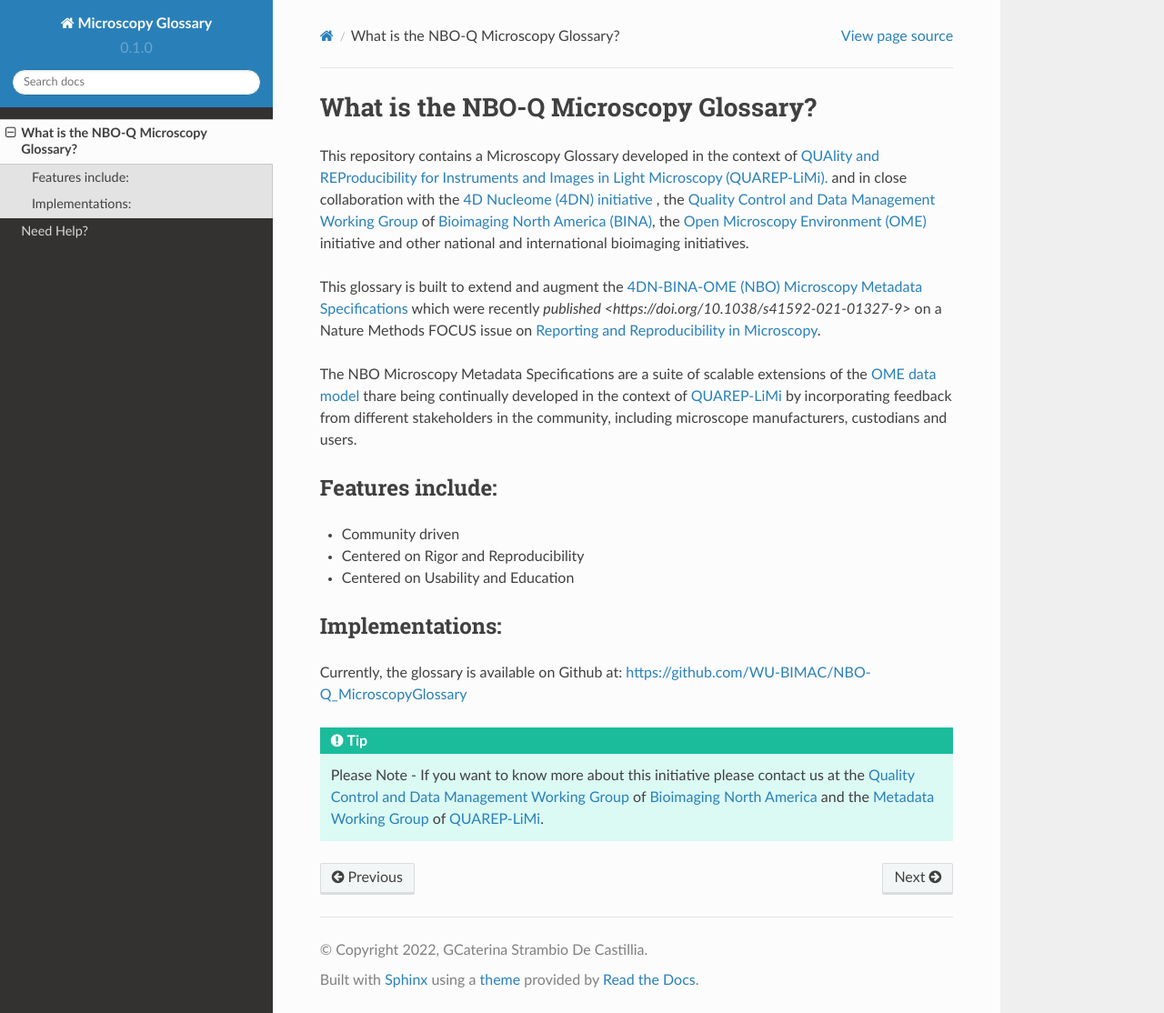
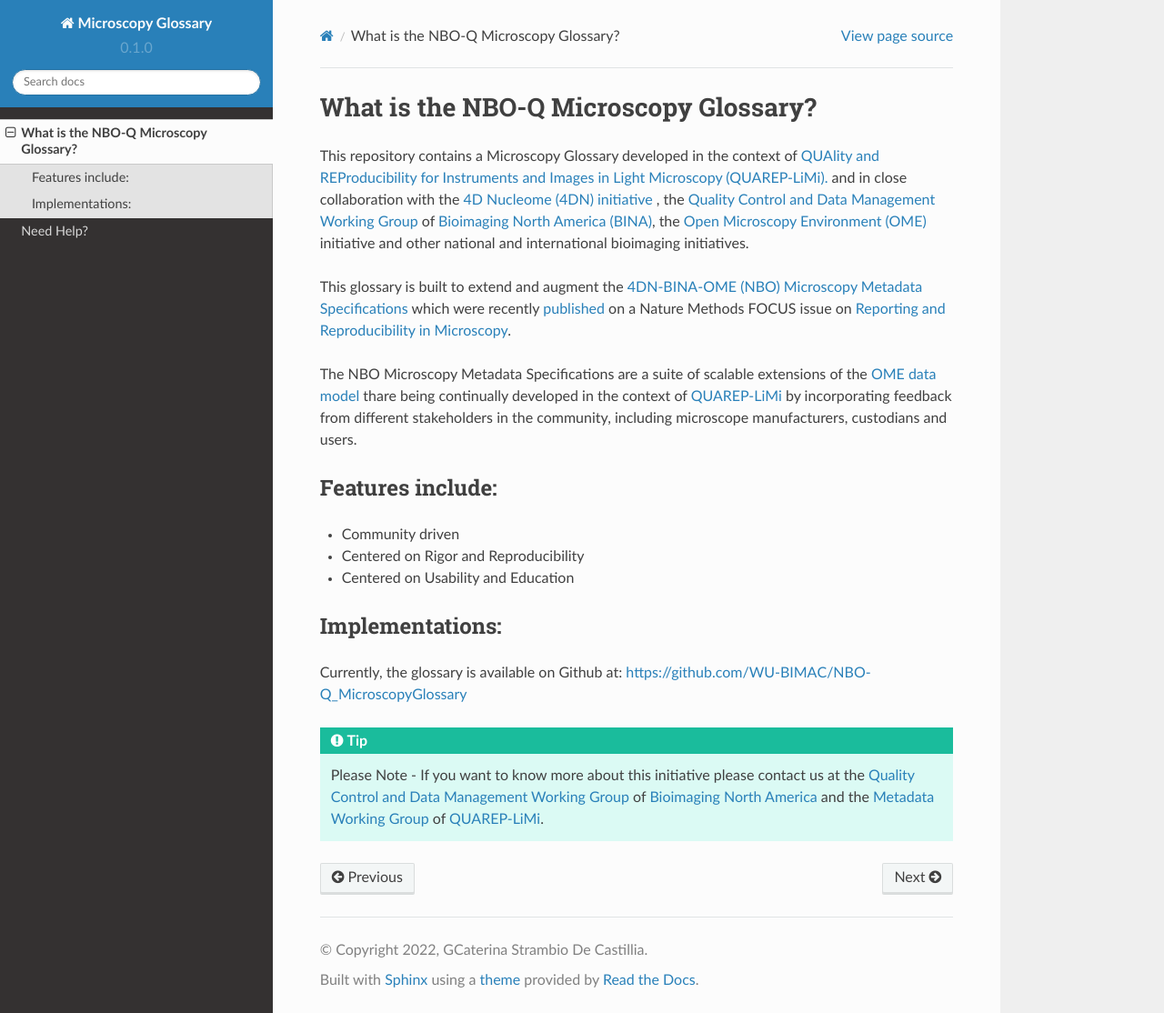
Before and after one commit to WU-BIMAC/NBO-Q_MicroscopyGlossary, a Sphinx documentation site: the page built from docs/source/about.rst, in a window 1280 px wide and 1114 px high. Shown: the whole window at 91% size. Built offline with Sphinx 7.4.7 and the Read the Docs theme 2.0.0, drawn with Linux system fonts in a browser that asks for light colours; pages that are not in the unit, such as notebooks, are missing from menus.

Commit message:
Update about.rst

```diff
--- a/docs/source/about.rst
+++ b/docs/source/about.rst
@@ -3,7 +3,7 @@ What is the NBO-Q Microscopy Glossary?
 ======================================
 This repository contains a Microscopy Glossary developed in the context of `QUAlity and REProducibility for Instruments and Images in Light Microscopy (QUAREP-LiMi). <https://quarep.org/>`_ and in close collaboration with the `4D Nucleome (4DN) initiative <https://www.4dnucleome.org/>`_ , the `Quality Control and Data Management Working Group <https://www.bioimagingnorthamerica.org/qc-dm-wg/>`_ of `Bioimaging North America (BINA) <https://www.bioimagingnorthamerica.org/>`_, the `Open Microscopy Environment (OME) <https://www.openmicroscopy.org>`_ initiative and other national and international bioimaging initiatives.
 
-This glossary is built to extend and augment the `4DN-BINA-OME (NBO) Microscopy Metadata Specifications <https://github.com/WU-BIMAC/NBOMicroscopyMetadataSpecs/tree/master/Model/stable%20version/v02-01>`_ which were recently `published <https://doi.org/10.1038/s41592-021-01327-9>` on a Nature Methods FOCUS issue on `Reporting and Reproducibility in Microscopy <https://www.nature.com/collections/djiciihhjh>`_.
+This glossary is built to extend and augment the `4DN-BINA-OME (NBO) Microscopy Metadata Specifications <https://github.com/WU-BIMAC/NBOMicroscopyMetadataSpecs/tree/master/Model/stable%20version/v02-01>`_ which were recently `published <https://doi.org/10.1038/s41592-021-01327-9>`_ on a Nature Methods FOCUS issue on `Reporting and Reproducibility in Microscopy <https://www.nature.com/collections/djiciihhjh>`_.
 
 The NBO Microscopy Metadata Specifications are a suite of scalable extensions of the `OME data model <https://docs.openmicroscopy.org/ome-model/5.6.1/developers/model-overview.html>`_ thare being continually developed in the context of `QUAREP-LiMi <https://quarep.org/>`_ by incorporating feedback from different stakeholders in the community, including microscope manufacturers, custodians and users.
 
```
